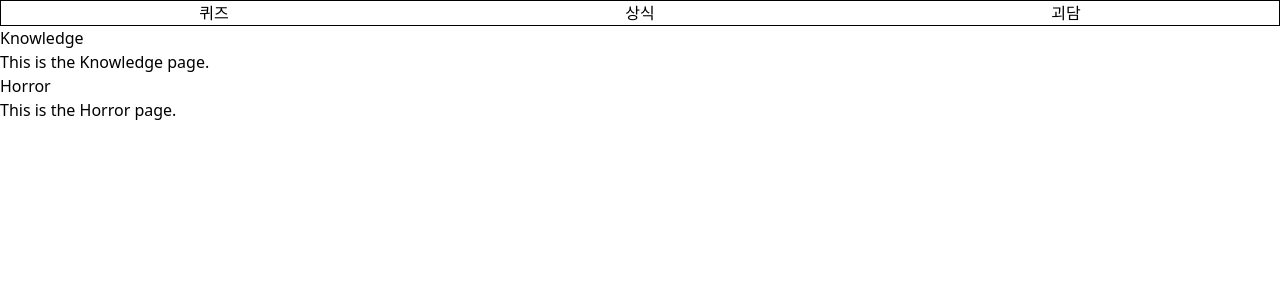
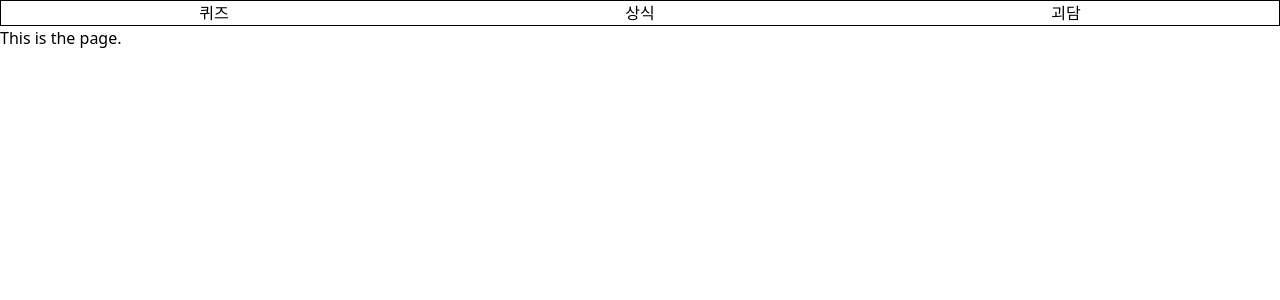
Before and after one commit to kdt-ful-class-three-group/poop, a React (Vite) app in the folder client/: page /KnowledgeHorror in a window 1280 px wide. Shown: the top 300 px of the page. Built offline with nearby package versions, Linux system fonts and the light colour scheme.

Commit message:
메뉴 버튼으로 상식, 괴담에 접속할 경우 카테고리를 받아옴 받아온 데이터를 사용해서 화면을 표시해줌

```diff
--- a/client/src/pages/KnowledgeHorror.jsx
+++ b/client/src/pages/KnowledgeHorror.jsx
@@ -1,16 +1,17 @@
 import Menu from "../commonComponents/Menu.jsx";
+import { useLocation } from 'react-router-dom';
 
 function KnowledgeHorror() {
+  const location = useLocation();
+  const { category } = location.state || {};
+
+
   return (
     <div>
       <Menu />
       <div>
-        <h1>Knowledge</h1>
-        <p>This is the Knowledge page.</p>
-      </div>
-      <div>
-        <h1>Horror</h1>
-        <p>This is the Horror page.</p>
+        <h1>{category}</h1>
+        <p>This is the {category} page.</p>
       </div>
     </div>
   );
```
